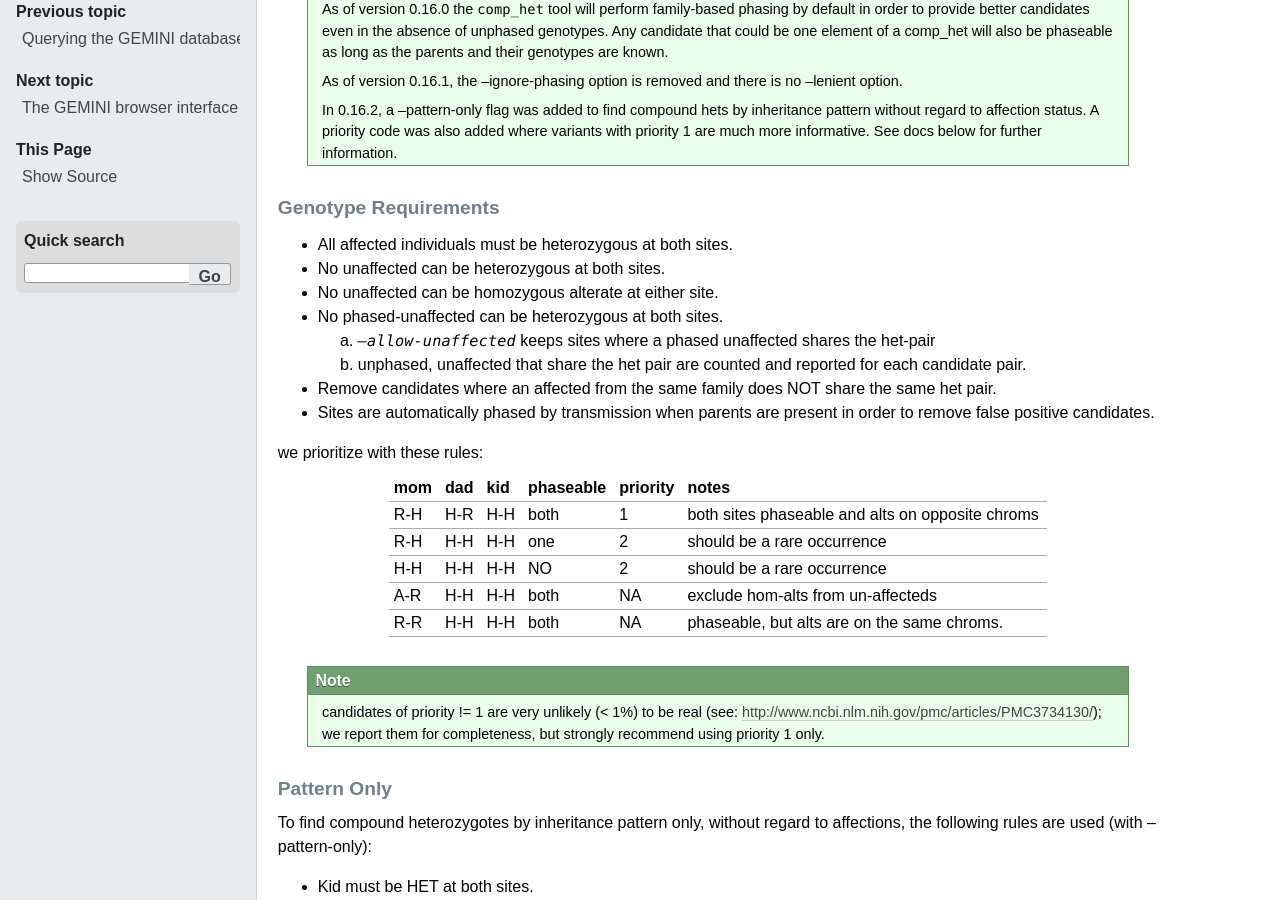
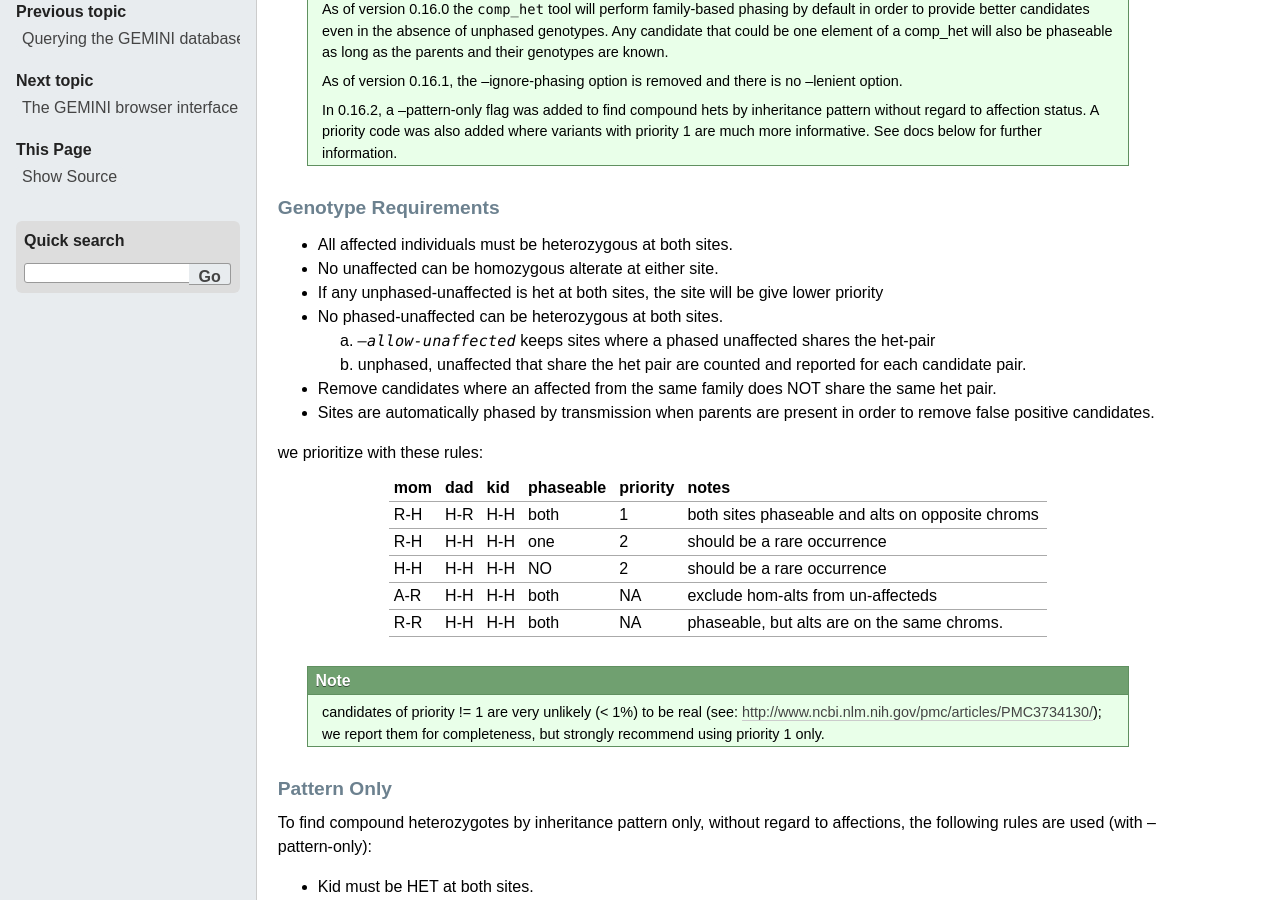
Before and after one commit to arq5x/gemini, a Sphinx documentation site: the page built from docs/content/tools.rst, in a window 1280 px wide and 900 px high, scrolled down 2108 px. Built offline with Sphinx 7.4.7, drawn with Linux system fonts in a browser that asks for light colours; formulas are drawn with MathJax 3; the version number could not be read and is left out; comment, search, counter and statistics services are not loaded.

Commit message:
fix docs for compound het.

```diff
--- a/docs/content/tools.rst
+++ b/docs/content/tools.rst
@@ -152,8 +152,8 @@ Genotype Requirements
 ---------------------
 
 - All affected individuals must be heterozygous at both sites.
-- No unaffected can be heterozygous at both sites.
 - No unaffected can be homozygous alterate at either site.
+- If any unphased-unaffected is het at both sites, the site will be give lower priority
 - No phased-unaffected can be heterozygous at both sites.
 
   a. `--allow-unaffected` keeps sites where a phased unaffected shares the het-pair
```
